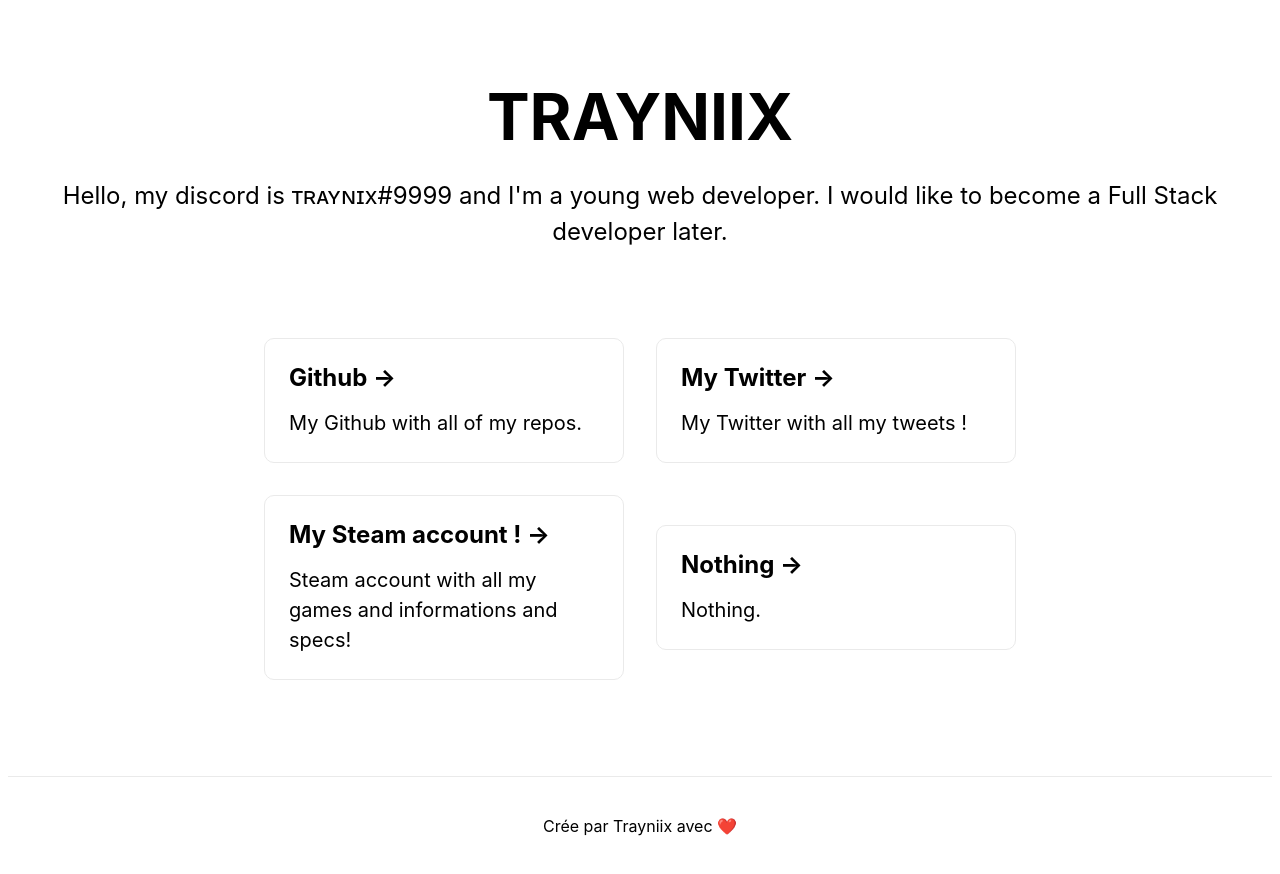
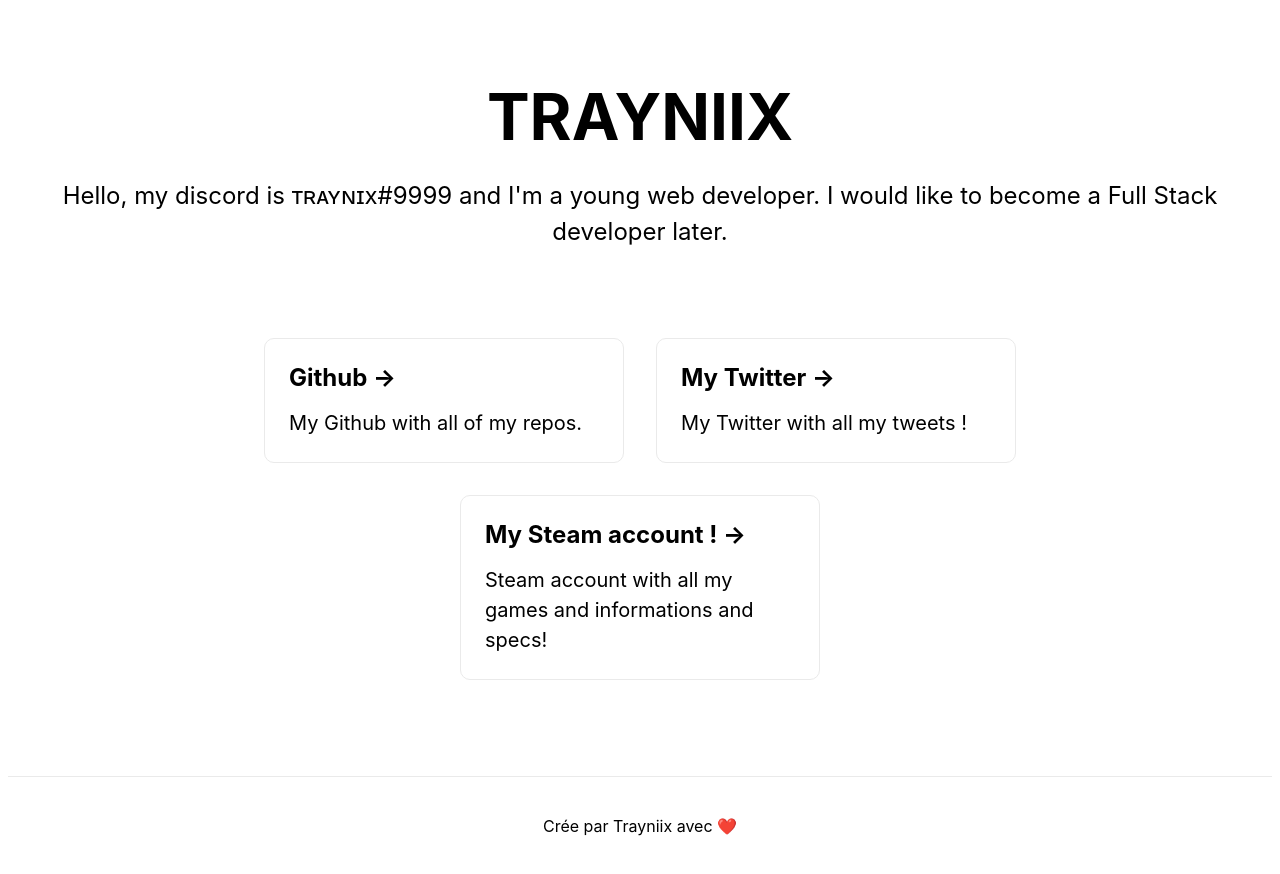
Before and after one commit to TrayNix/trayNIIXWEBSITE, a Next.js app: page / in a window 1280 px wide. Built offline with nearby package versions, Linux system fonts and the light colour scheme.

Commit message:
Update index.js

```diff
--- a/pages/index.js
+++ b/pages/index.js
@@ -33,16 +33,6 @@ const Home = () => (
         >
           <h3>My Steam account ! &rarr;</h3>
           <p>Steam account with all my games and informations and specs!</p>
-        </a>
-
-        <a
-          href="google.com"
-          className="card"
-        >
-          <h3>Nothing &rarr;</h3>
-          <p>
-            Nothing.
-          </p>
         </a>
       </div>
     </main>
```
